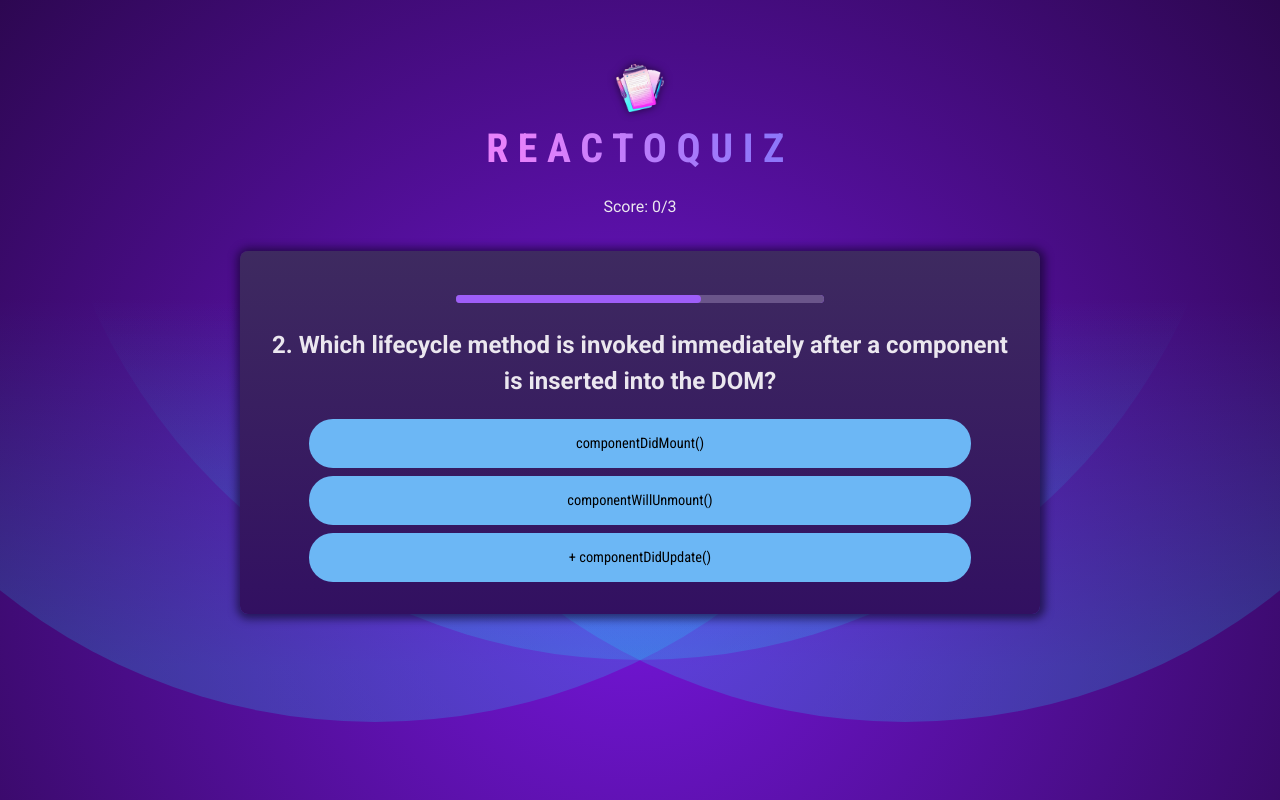
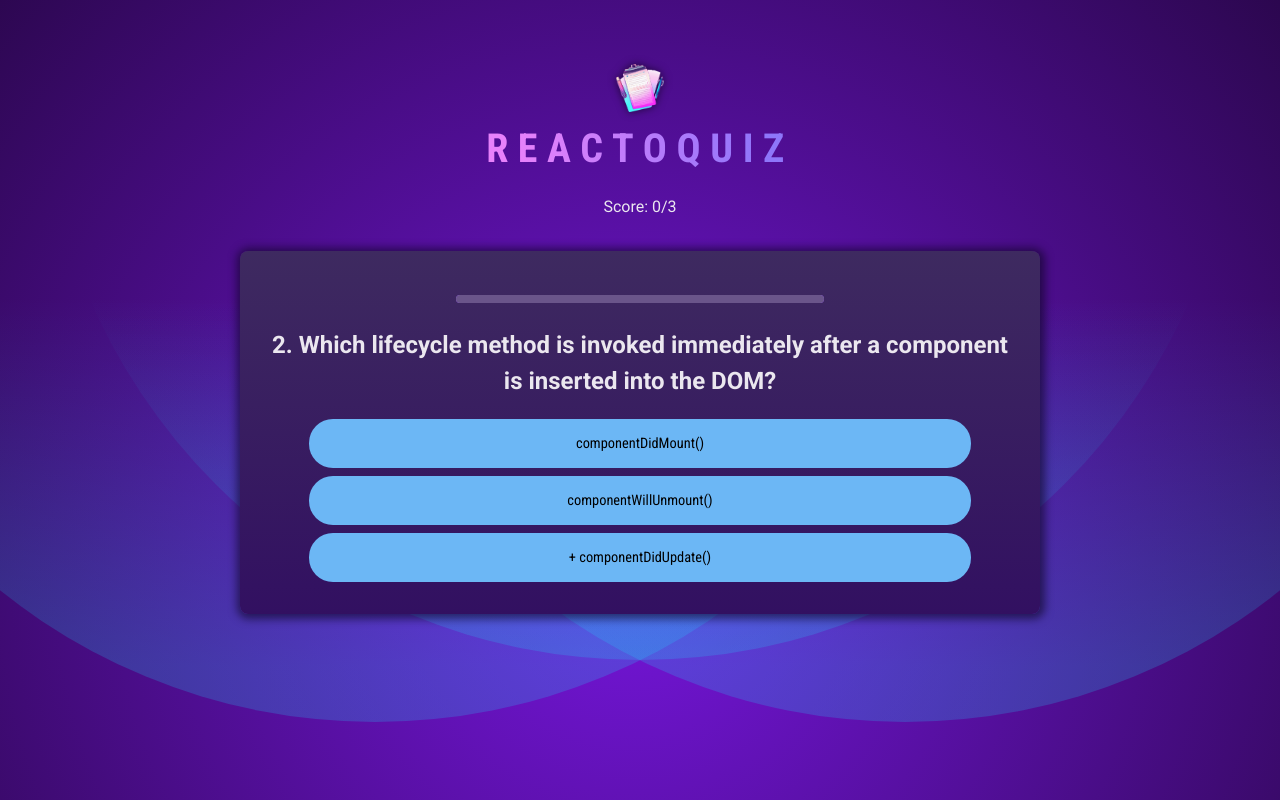
Before and after one commit to slavkoSenkiv/quizApp, a React (Vite) app: page / in a window 1280 px wide. Built offline with nearby package versions, Linux system fonts and the light colour scheme.

Commit message:
finalise classes, start work on timer

```diff
--- a/src/components/CountDown.jsx
+++ b/src/components/CountDown.jsx
@@ -1,11 +1,15 @@
-import { useState } from "react";
+import { useEffect, useState } from "react";
 
 export default function CountDown({ timer }) {
-  //const [timeLeft, setTimeLeft] = useState(timer);
-  //console.log(timeLeft);
-  /* setInterval(() => {
-    setTimeLeft((prevTime) => (prevTime = prevTime - 10));
-  }, 10); */
+  const [timeLeft, setTimeLeft] = useState(timer);
+  console.log(timeLeft);
 
-  return <progress value={2000} max={timer} />;
+  useEffect(() => {
+    const interval = setInterval(() => {
+      setTimeLeft((prevTimeLeft) => prevTimeLeft - 10);
+    }, 10);
+    return () => clearInterval(interval);
+  }, [timer]);
+
+  return <progress value={timeLeft} max={timer} />;
 }
--- a/src/components/QuestionOverview.jsx
+++ b/src/components/QuestionOverview.jsx
@@ -2,12 +2,18 @@ import { useEffect, useState } from "react";
 import { questions } from "./../../questions";
 import CountDown from "./CountDown";
 
-const TIMER = 3000;
 const FREEZE = 500;
 
+function createEmptyClassHolderArr(originalArr) {
+  return new Array(originalArr.length).fill("");
+}
+
 export default function QuestionOverview({ quizStep, setQuizStep, setScore }) {
+  const TIMER = 3500;
   const quizStepObj = questions[quizStep];
-  const [buttonClasses, setButtonClasses] = useState(["", "", ""]);
+  const [buttonClasses, setButtonClasses] = useState(
+    createEmptyClassHolderArr(questions)
+  );
 
   useEffect(() => {
     setTimeout(() => {
@@ -28,12 +34,13 @@ export default function QuestionOverview({ quizStep, setQuizStep, setScore }) {
 
     setTimeout(() => {
       setQuizStep((prevQuizStep) => prevQuizStep + 1);
+      setButtonClasses(createEmptyClassHolderArr(questions))
     }, TIMER);
   }, [quizStep]);
 
   function handleSelectAnswer(index) {
     setButtonClasses(() => {
-      const updatedClasses = ["", "", ""];
+      const updatedClasses = createEmptyClassHolderArr(questions);
       updatedClasses[index] = "selected";
       return updatedClasses;
     });
```
